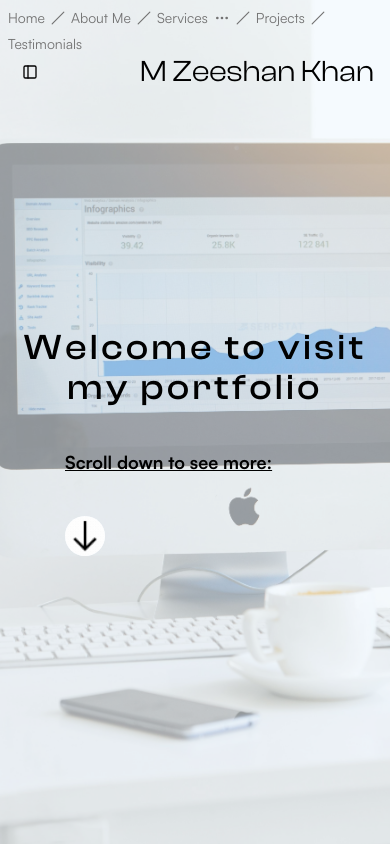
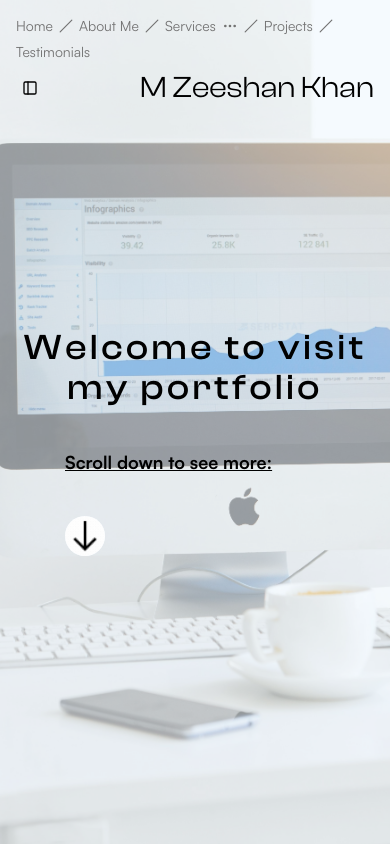
Before and after one commit to ZeeshanZk09/mzeeshankhan, a Next.js app: page / in a window 390 px wide. Shown: the top 844 px of the page. Built offline with nearby package versions, Linux system fonts and the light colour scheme.

Commit message:
add breadcrumbs

```diff
--- a/src/components/bread-crumb.tsx
+++ b/src/components/bread-crumb.tsx
@@ -19,7 +19,7 @@ import Link from "next/link";
 
 export function BreadcrumbDemo() {
   return (
-    <Breadcrumb className="p-2 font-satoshiRegular  ">
+    <Breadcrumb className="p-4 sm:p-2 font-satoshiRegular  ">
       <BreadcrumbList>
         <BreadcrumbItem>
           <BreadcrumbLink href={`/`}>Home</BreadcrumbLink>
```
